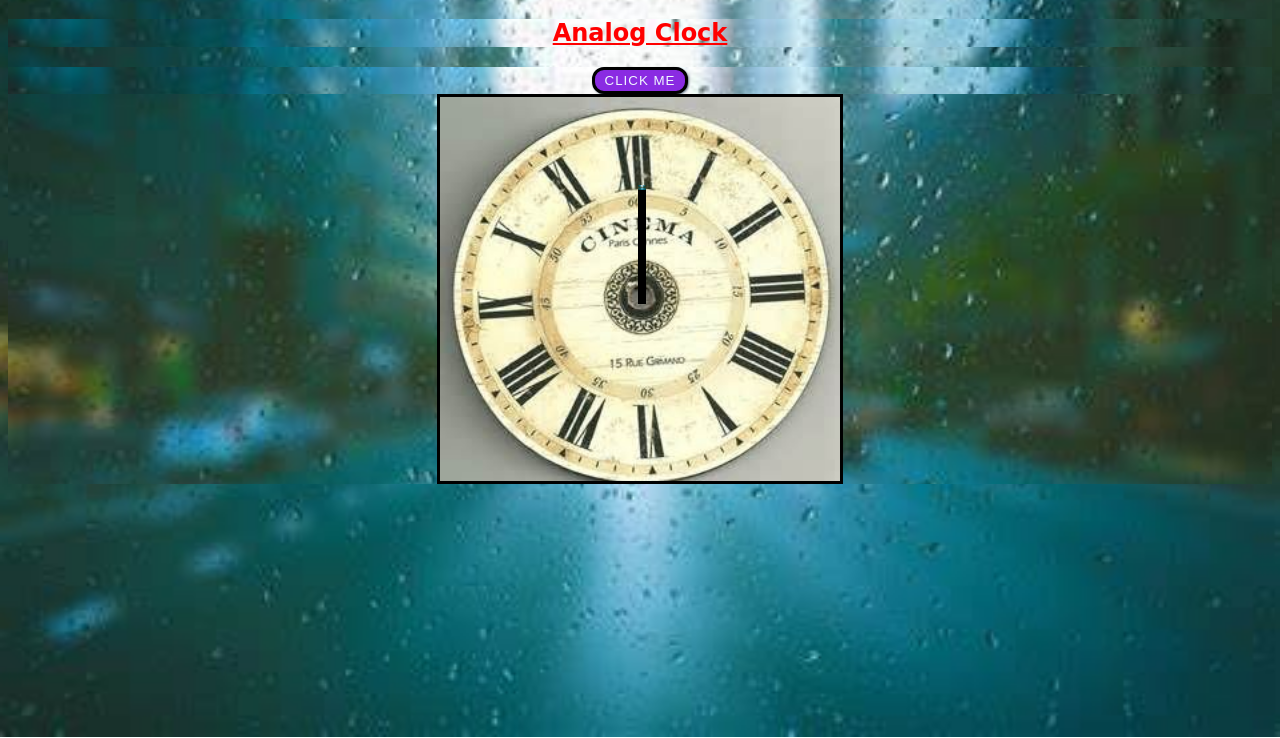
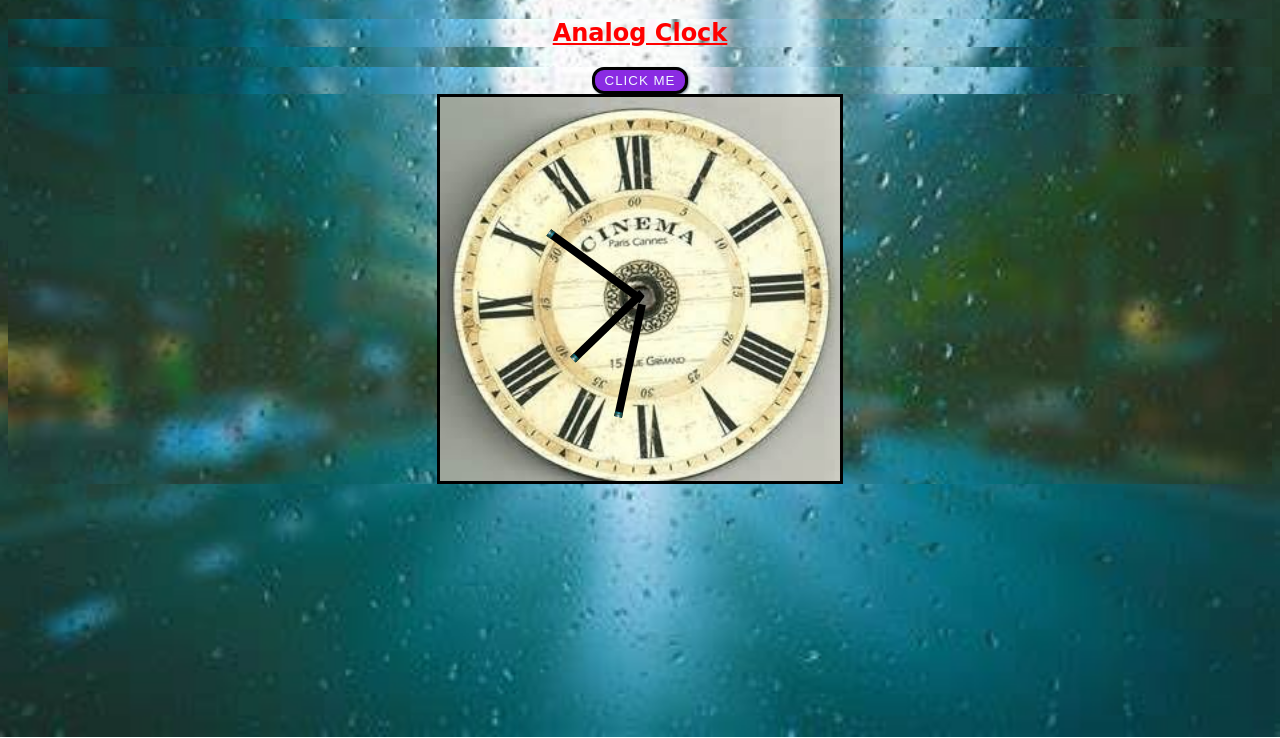
Before and after one commit to iamshubhambhola/clock, a plain HTML site: page index.html in a window 1280 px wide. Shown: the part 62-800 px from the top of the page. Drawn offline with nearby package versions, Linux system fonts and the light colour scheme.

Commit message:
added id and removed button error

```diff
--- a/clock.css
+++ b/clock.css
@@ -23,7 +23,6 @@
 	top: 26%;
 	left: 49.4%;
 	opacity: 2;
-	<!--display:  none;-->
 	transform-origin: bottom;
 
 }
@@ -33,7 +32,6 @@
 	top: 24%;
 	left: 49.4%;
 	opacity: 2;
-	<!--display: none;-->
 	transform-origin: bottom;
 }
 #seconds{
@@ -42,7 +40,7 @@
 	top: 23%;
 	left: 49.4%;
 	opacity: 2;
-	<!--display: none;-->
+	/*display: none;*/
 	transform-origin: bottom;
 
 }
--- a/clock.js
+++ b/clock.js
@@ -1,4 +1,4 @@
-<!--setInterval(() =>  {
+setInterval(() =>  {
       d = new Date();
       htime = d.getHours();
       mtime = d.getMinutes();
@@ -9,9 +9,9 @@
       hour.style.transform = `rotate(${hrotation}deg)`;
       minute.style.transform = `rotate(${mrotation}deg)`;
       seconds.style.transform = `rotate(${srotation}deg)`;
-	}, 1000);-->
+	}, 1000);
 
-  let clickbtn = document.querySelector('button');
+  let clickbtn = document.querySelector('#butt');
   clickbtn.addEventListener('click', showMsg);
 
   function showMsg(){
--- a/index.html
+++ b/index.html
@@ -5,7 +5,6 @@
 	<title>Hello world</title>
 	<link rel="stylesheet" type="text/css" href="clock.css">
 	<script src="https://code.jquery.com/jquery-3.3.1.js"></script>
-	<script src="clock.js"></script>
 	<style>
         *{
 
@@ -38,13 +37,15 @@
 
 <h1><b>Project Using HTML-CSS-JS</b></h1>
 <h2>Analog Clock</h2>
-<center><button>click me</button></center>
+<center><button id="butt">click me</button></center>
 <div id="Clockfile">
         <div id="hour"></div>
         <div id="minute"></div>
         <div id="seconds"></div>
  </div>
 
+ <script src="clock.js"></script>
 
 </body>
+
 </html
```
